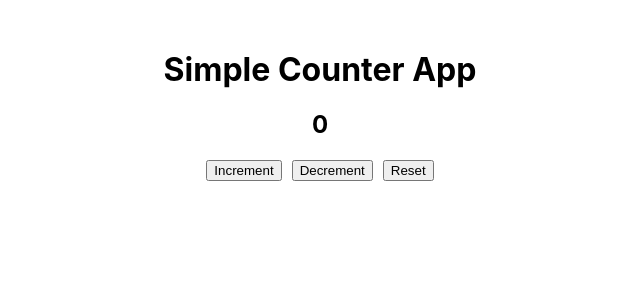
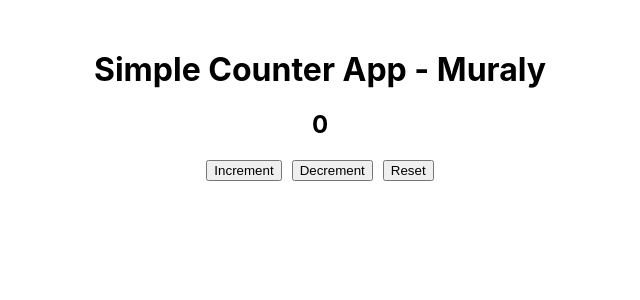
Before and after one commit to vikboss1226/react-client-k8s, a React (Create React App) app: page / in a window 1280 px wide. Shown: the top 300 px of the page, without its empty margins (320-960 px from the left). Built offline with nearby package versions, Linux system fonts and the light colour scheme.

Commit message:
changes added

```diff
--- a/src/App.js
+++ b/src/App.js
@@ -17,7 +17,7 @@ function App() {
 
   return (
     <div style={{ textAlign: "center", marginTop: "50px" }}>
-      <h1>Simple Counter App</h1>
+      <h1>Simple Counter App - Muraly </h1>
       <h2 data-testid="count-value">{count}</h2>
 
       <button onClick={increment}>Increment</button>
```
